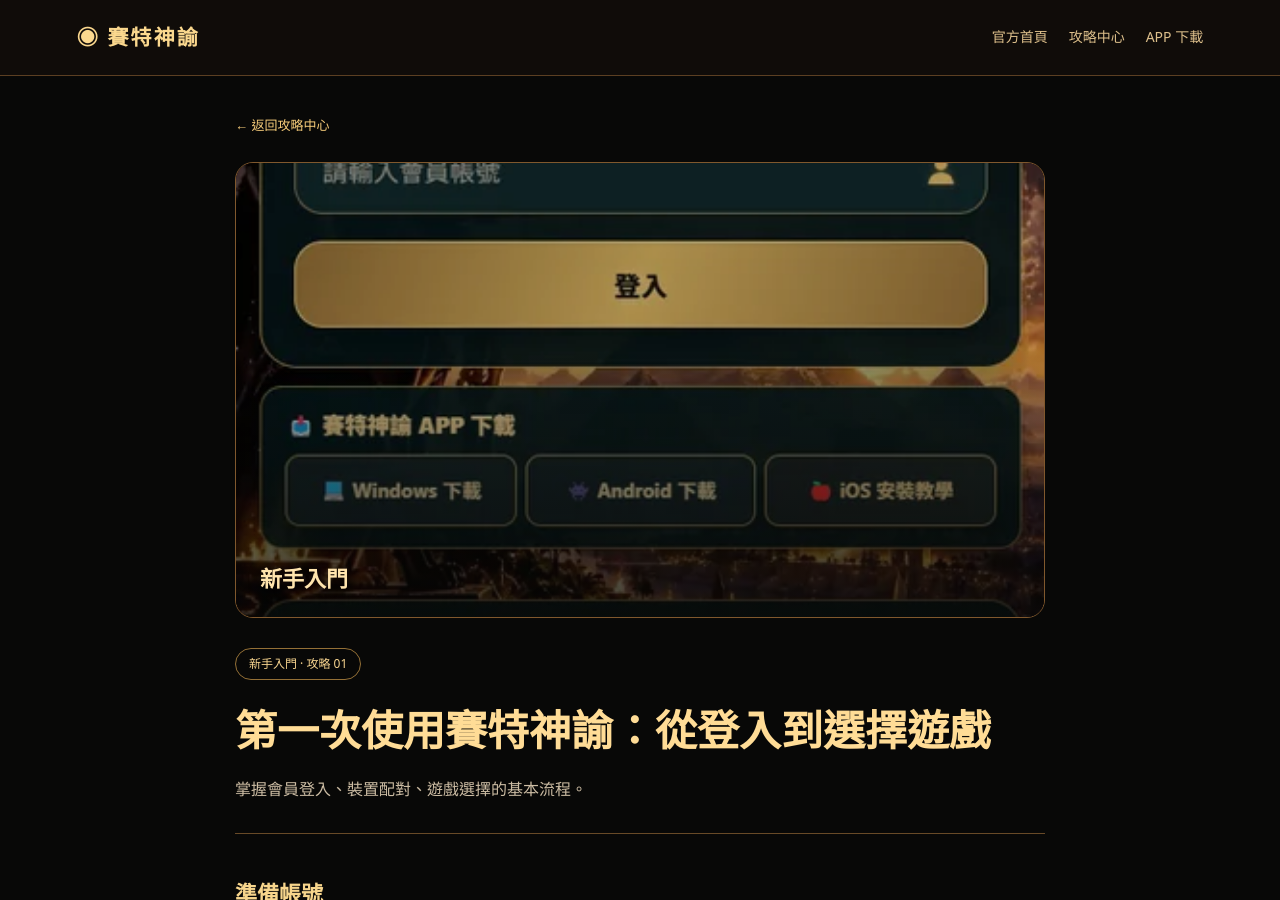
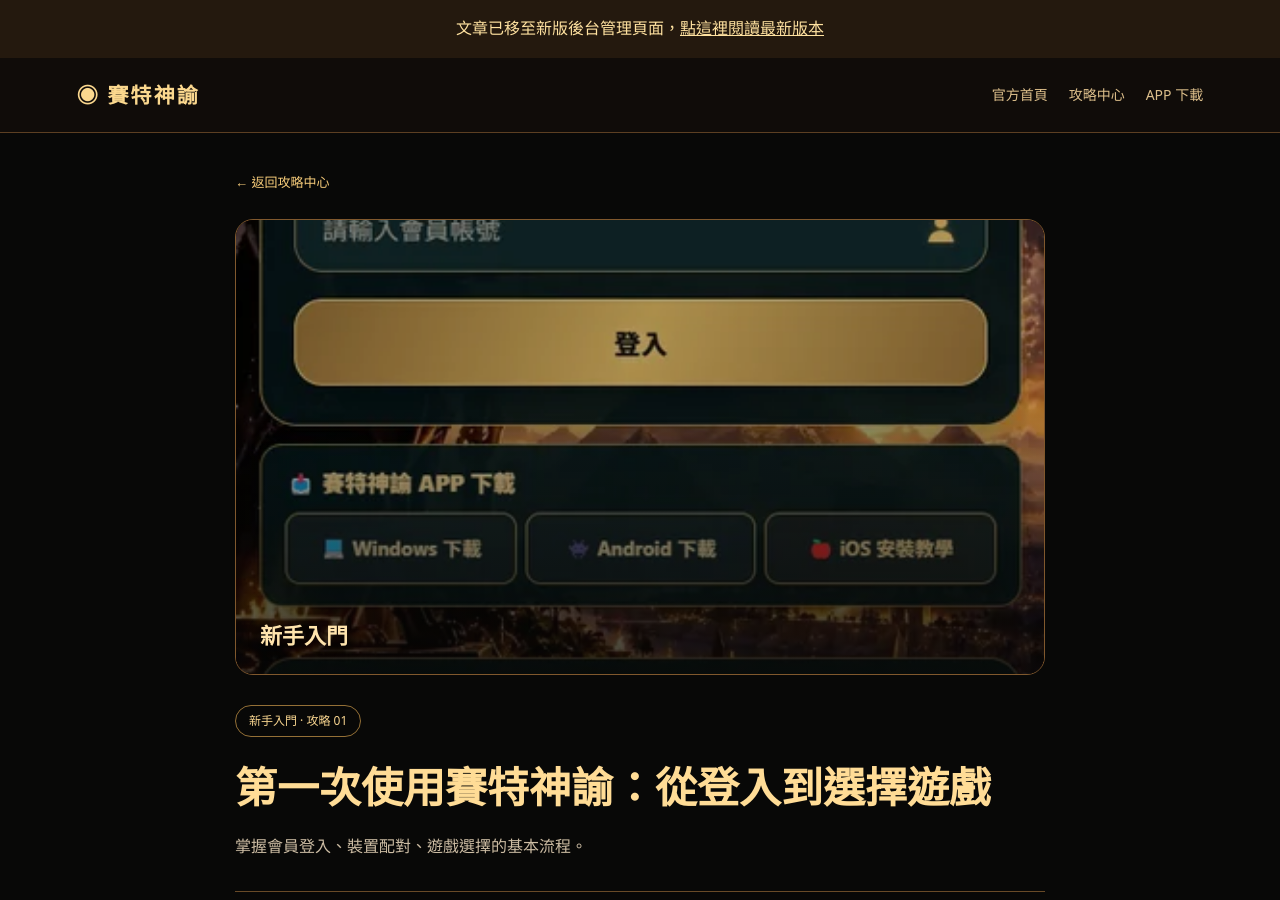
Before and after one commit to seth-oracle/seth-oracle.github.io, a Jekyll site: the page guides/article-1.html, which Jekyll copies as it is, in a window 1280 px wide and 900 px high. Built offline with Jekyll 4.4.1, drawn with Linux system fonts in a browser that asks for light colours.

Commit message:
Forward old guide URL to CMS-managed article

```diff
--- a/guides/article-1.html
+++ b/guides/article-1.html
@@ -1,4 +1,4 @@
-<!doctype html><html lang="zh-Hant"><head><meta charset="utf-8"><meta name="viewport" content="width=device-width,initial-scale=1"><meta name="theme-color" content="#0b0908"><title>第一次使用賽特神諭：從登入到選擇遊戲｜賽特神諭攻略中心</title><meta name="description" content="掌握會員登入、裝置配對、遊戲選擇的基本流程。"><link rel="canonical" href="https://seth-oracle.github.io/guides/article-1.html"><style>
+<!doctype html><html lang="zh-Hant"><head><meta http-equiv="refresh" content="1;url=/guides/posts/article-1.html"><link rel="canonical" href="https://seth-oracle.github.io/guides/posts/article-1.html"><meta charset="utf-8"><meta name="viewport" content="width=device-width,initial-scale=1"><meta name="theme-color" content="#0b0908"><title>第一次使用賽特神諭：從登入到選擇遊戲｜賽特神諭攻略中心</title><meta name="description" content="掌握會員登入、裝置配對、遊戲選擇的基本流程。"><link rel="canonical" href="https://seth-oracle.github.io/guides/article-1.html"><style>
 *{box-sizing:border-box}html{scroll-behavior:smooth}body{margin:0;background:#080807;color:#f3e5c9;font-family:"Microsoft JhengHei","Noto Sans TC",system-ui,sans-serif;line-height:1.85}a{color:inherit;text-decoration:none}
 .topbar{display:flex;align-items:center;justify-content:space-between;gap:20px;padding:18px max(20px,6vw);border-bottom:1px solid #5c3f22;background:#100c09}
 .brand{font-weight:900;letter-spacing:.1em;font-size:21px;color:#fbd88e}.topbar nav{display:flex;gap:21px;color:#ddbf8b;font-size:14px}
@@ -13,7 +13,7 @@
 footer{padding:23px 15px;text-align:center;color:#9b8a72;border-top:1px solid #49321b;font-size:12px}
 @media(max-width:650px){.topbar{padding:15px;flex-wrap:wrap}.brand{font-size:19px}.topbar nav{width:100%;justify-content:space-between;gap:12px;font-size:12px}.article{padding:21px 14px 65px}.cover-label{left:16px;bottom:13px;font-size:18px}.article-head{padding-top:21px}.article-content h2,.article-content h3{font-size:19px}.article-content p{font-size:15px}.bottom-nav a{flex:1;text-align:center}}
 </style></head>
-<body><header class="topbar"><a href="../" class="brand">◉ 賽特神諭</a><nav><a href="../">官方首頁</a><a href="./">攻略中心</a><a href="../#download">APP 下載</a></nav></header>
+<body><div style="text-align:center;background:#24190e;color:#ffe2a0;padding:14px;font-family:system-ui">文章已移至新版後台管理頁面，<a style="color:#ffe2a0;text-decoration:underline" href="/guides/posts/article-1.html">點這裡閱讀最新版本</a></div><header class="topbar"><a href="../" class="brand">◉ 賽特神諭</a><nav><a href="../">官方首頁</a><a href="./">攻略中心</a><a href="../#download">APP 下載</a></nav></header>
 <main class="article"><a class="back" href="./">← 返回攻略中心</a>
 <div class="cover"><img src="../showcase-login.webp" alt="新手入門攻略封面"><span class="cover-label">新手入門</span></div>
 <header class="article-head"><span class="category">新手入門 · 攻略 01</span><h1>第一次使用賽特神諭：從登入到選擇遊戲</h1><p class="intro">掌握會員登入、裝置配對、遊戲選擇的基本流程。</p></header>
```
